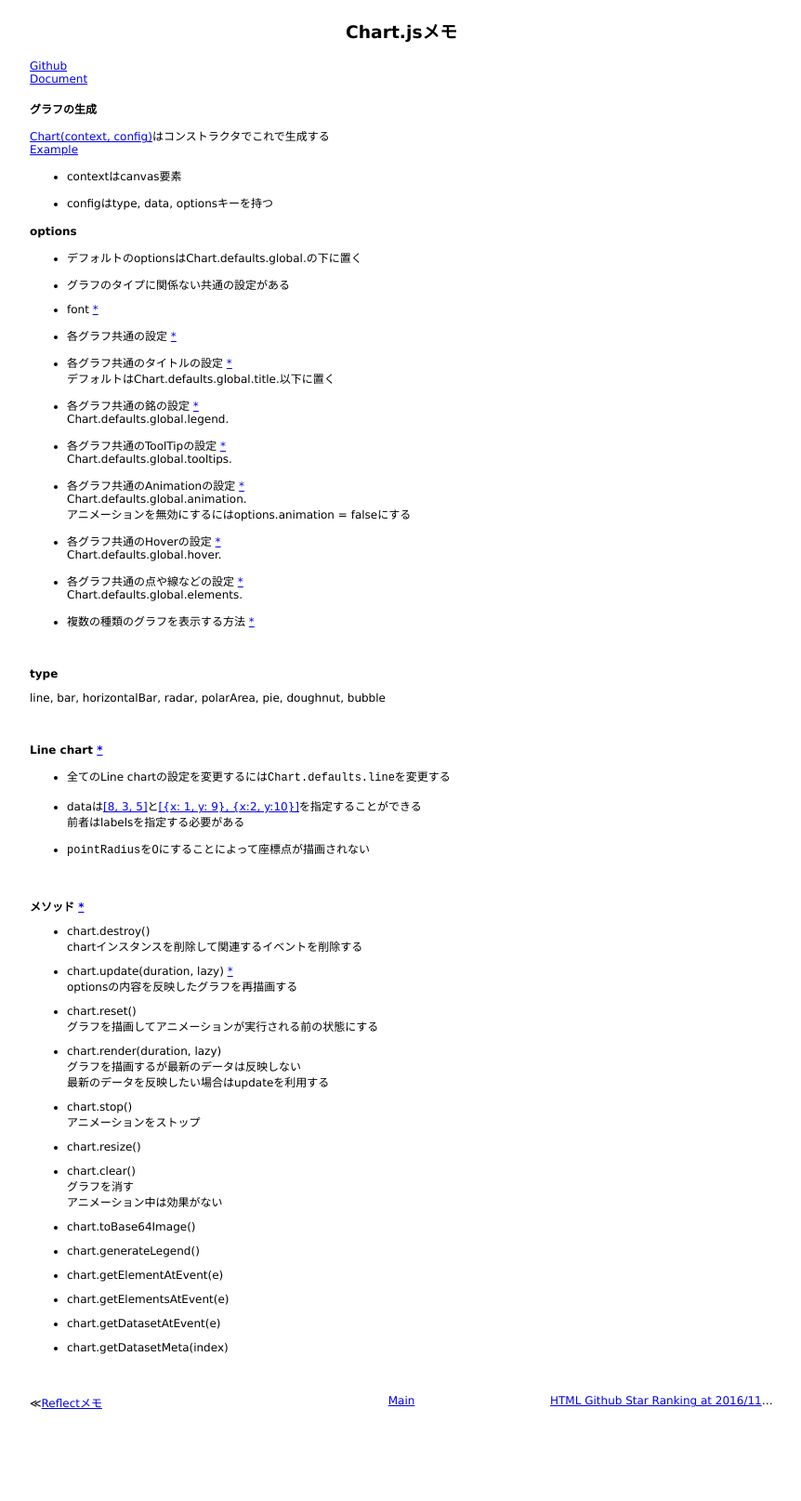
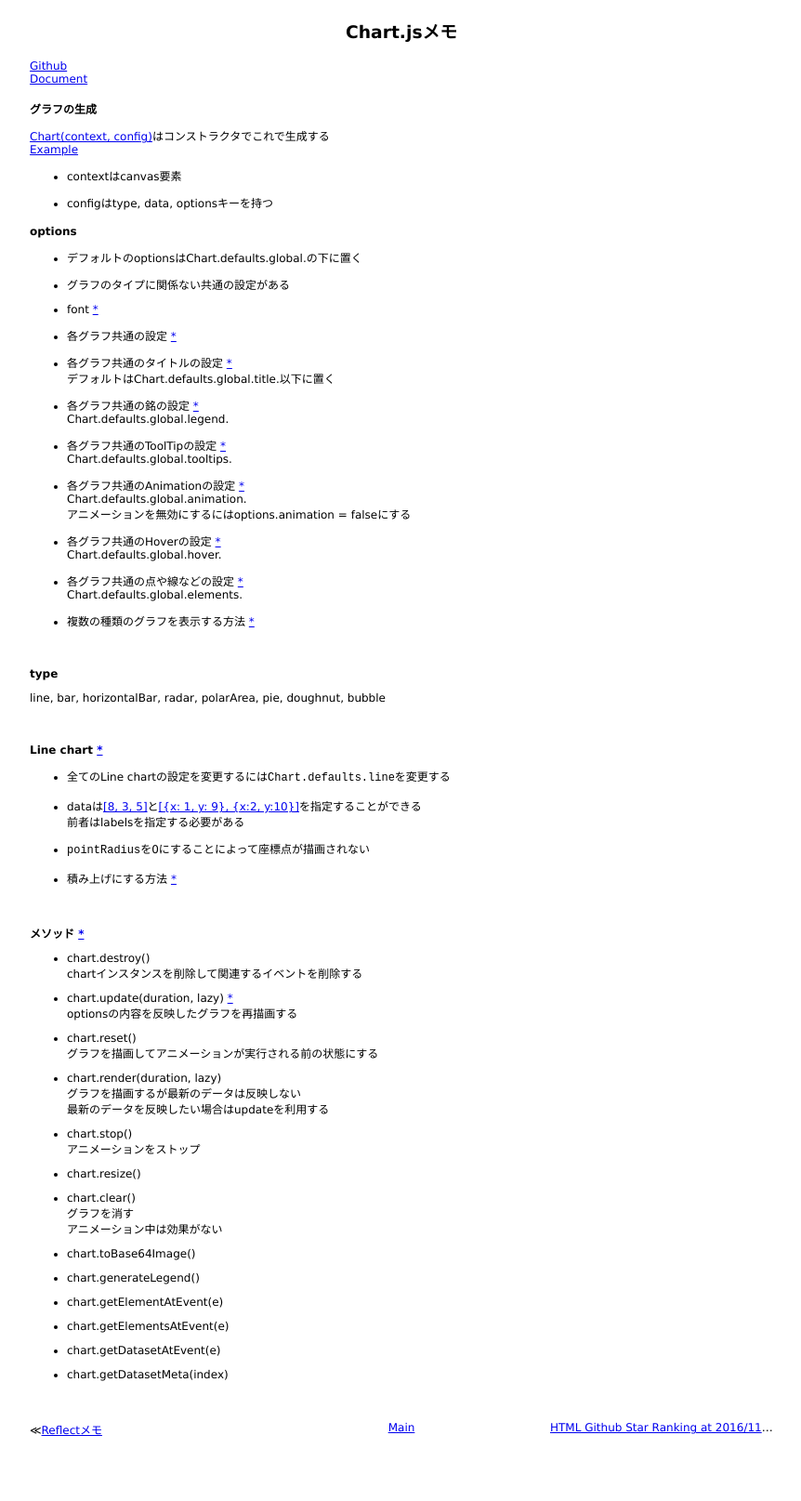
Before and after one commit to 38elements/38elements.github.com, a Jekyll site: the page built from _posts/2016-11-17-chartjs.md, in a window 1280 px wide. Shown: the whole page at 93% size, without its empty margins (208-1070 px from the left). Built offline with Jekyll 4.4.1, drawn with Linux system fonts in a browser that asks for light colours; before the commit the page ends 1586 px from its top, so only the background shows below that.

Commit message:
Update 2016-11-17-chartjs.md

```diff
--- a/_posts/2016-11-17-chartjs.md
+++ b/_posts/2016-11-17-chartjs.md
@@ -65,6 +65,8 @@ line, bar, horizontalBar, radar, polarArea, pie, doughnut, bubble
 
 * `pointRadius`を0にすることによって座標点が描画されない
 
+* 積み上げにする方法 [\*](http://www.chartjs.org/docs/latest/charts/line.html#stacked-area-chart)
+
 
 <br>
 
```
